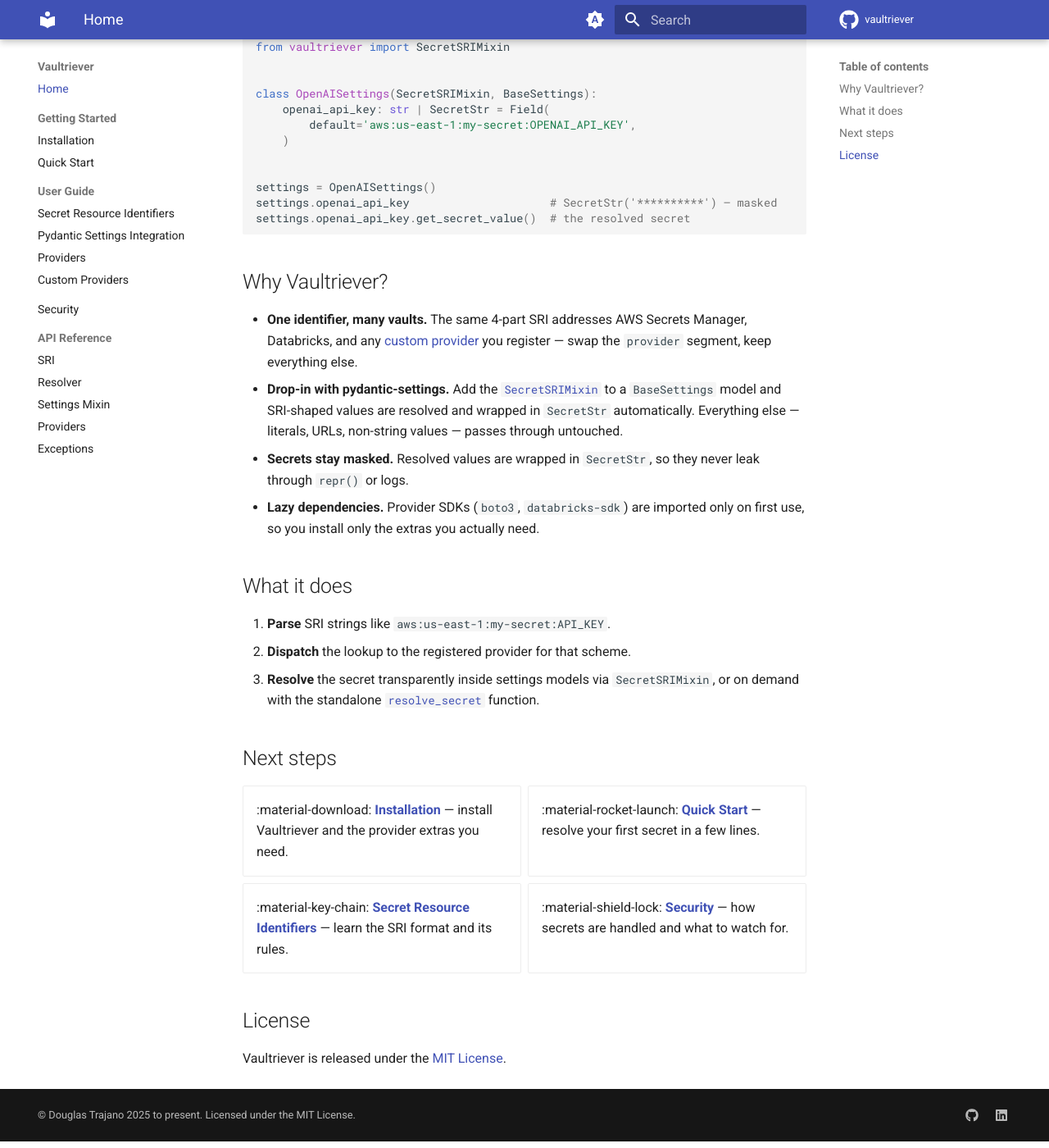
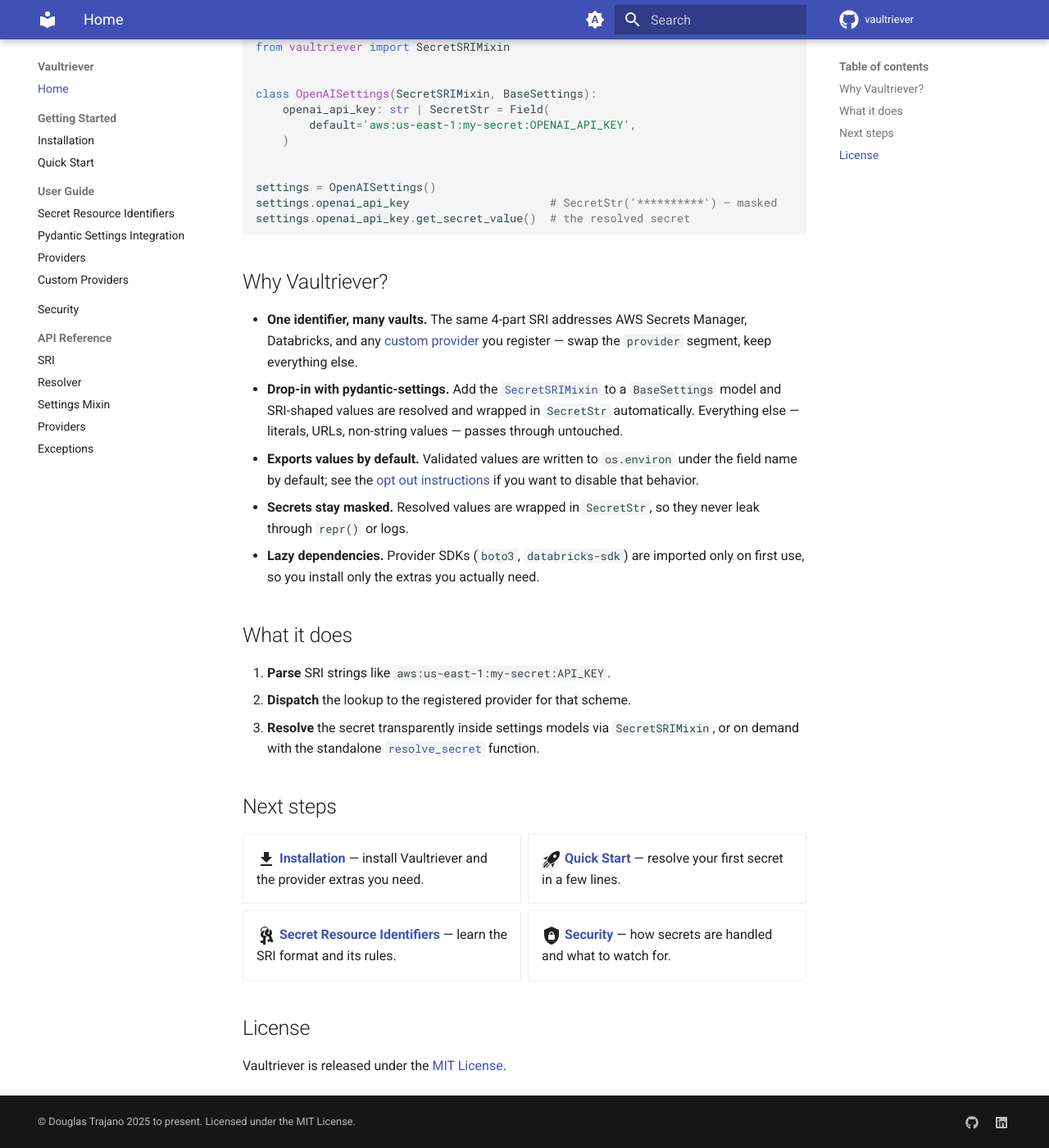
Before and after one commit to DougTrajano/vaultriever, an MkDocs documentation site: the page built from docs/index.md, in a window 1280 px wide and 1400 px high, scrolled down 371 px. Shown: the whole window at 82% size. Built offline with MkDocs 1.6.1 and Material for MkDocs 9.7.7, drawn with Linux system fonts in a browser that asks for light colours; comment, search, counter and statistics services are not loaded.

Commit message:
fix docs grid cards

```diff
--- a/docs/index.md
+++ b/docs/index.md
@@ -36,6 +36,9 @@
 - **Drop-in with pydantic-settings.** Add the [`SecretSRIMixin`](pydantic-settings.md) to a
   `BaseSettings` model and SRI-shaped values are resolved and wrapped in `SecretStr` automatically.
   Everything else — literals, URLs, non-string values — passes through untouched.
+- **Exports values by default.** Validated values are written to `os.environ` under the field
+  name by default; see the [opt out instructions](security.md#environment-export-writes-plaintext)
+  if you want to disable that behavior.
 - **Secrets stay masked.** Resolved values are wrapped in `SecretStr`, so they never leak through
   `repr()` or logs.
 - **Lazy dependencies.** Provider SDKs (`boto3`, `databricks-sdk`) are imported only on first use,
--- a/mkdocs.yml
+++ b/mkdocs.yml
@@ -92,6 +92,9 @@
   - tables
   - toc:
       permalink: true
+  - pymdownx.emoji:
+      emoji_generator: !!python/name:material.extensions.emoji.to_svg
+      emoji_index: !!python/name:material.extensions.emoji.twemoji
   - pymdownx.details
   - pymdownx.inlinehilite
   - pymdownx.snippets
```
Also changed, not shown: other parts of docs/index.md (+4 -4 lines), README.md (+1 -1 lines), pyproject.toml (+8 -4 lines), 1 other file.
